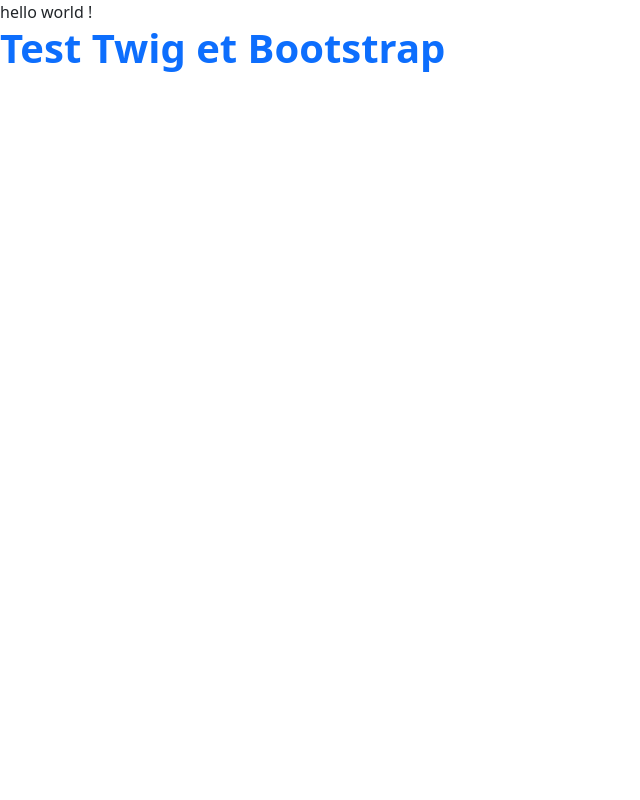
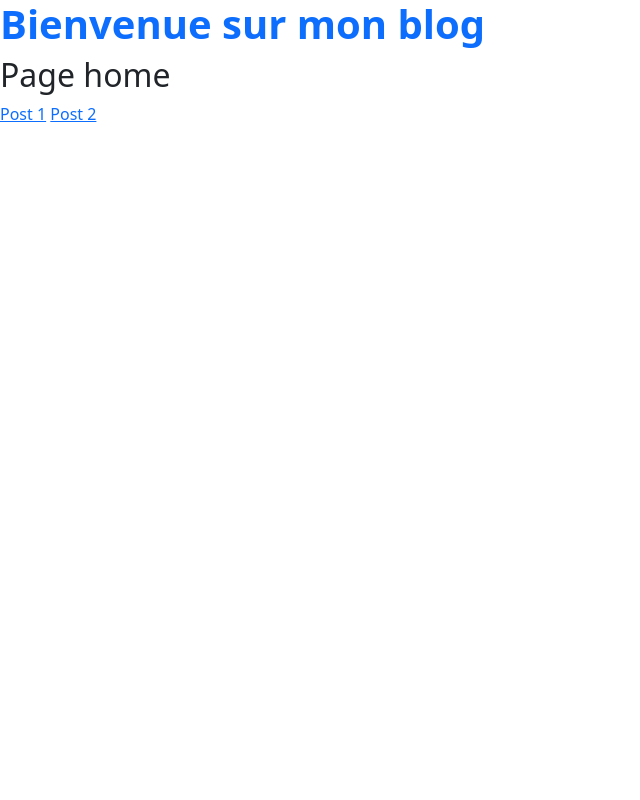
Before and after one commit to Marine-Sanson/ocprojet5, a PHP site: page /ocprojet5/ in a window 1280 px wide. Shown: the whole page, without its empty margins (0-640 px from the left). Run offline with PHP 8.4, Linux system fonts and the light colour scheme.

Commit message:
[router] with router and a few files to test it #6

```diff
--- a/index.php
+++ b/index.php
@@ -1,16 +1,7 @@
 <?php
 
     require 'vendor/autoload.php';
-    use App\Demo\Demo;
+    use App\services\Router;
 
-    $test = new Demo();
-    echo $test->getDemo();
-
-    $loader = new \Twig\Loader\FilesystemLoader('templates');
-    $twig = new \Twig\Environment(
-        $loader, [
-        'cache' => false,
-        ]
-    );
-
-    echo $twig->render('index.html');
+    $router = new Router();
+    $router->route();
--- a/src/Demo/Demo.php
+++ /dev/null
@@ -1,25 +0,0 @@
-<?php
-/**
- * This file is part of ocproject5
- *
- * It's only a temporary file for test
- */
-
-namespace App\Demo;
-
-/**
- * Demo class to test
- *
- * @author marine <marine_sanson@yahoo.fr>
- */
-class Demo
-{
-    public function __construct()
-    {
-
-    }
-    public function getDemo()
-    {
-        return "hello world ! ";
-    }
-}
--- /dev/null
+++ b/src/services/Router.php
@@ -0,0 +1,35 @@
+<?php
+namespace App\services;
+
+class Router {
+
+      public function parseRoute()
+      {
+            $route = [];
+            if (isset($_GET["route"]))
+            {
+                  $routeParam = explode("/", $_GET["route"]);
+                  $route["route"] = $routeParam[0];
+            } else
+            {
+                  $route["route"] = "home";
+            }
+
+            if (isset($routeParam) && count($routeParam) === 2)
+            {
+                  $id = $routeParam["1"];
+            } else {
+                  $id = null;
+            }
+
+            $route["param"] = $id;
+            return $route;
+      }
+
+      public function route()
+      {
+            $route = $this->parseRoute();
+
+            require "templates/layout.phtml";
+      }
+}
--- /dev/null
+++ b/templates/404.phtml
@@ -0,0 +1,3 @@
+<h2>Page 404</h2>
+
+<p><a href="http://localhost/exercicesgrafikart/home">Home</a></p>
--- /dev/null
+++ b/templates/home.phtml
@@ -0,0 +1,4 @@
+      <h2>Page home</h2>
+
+      <a href="http://localhost/ocprojet5/posts/1">Post 1</a>
+      <a href="http://localhost/ocprojet5/posts/2">Post 2</a>
--- a/templates/index.html
+++ /dev/null
@@ -1,13 +0,0 @@
-<!doctype html>
-<html lang="en">
-    <head>
-    <meta charset="utf-8">
-    <meta name="viewport" content="width=device-width, initial-scale=1">
-    <title>Tests</title>
-    <link href="https://cdn.jsdelivr.net/npm/bootstrap@5.3.1/dist/css/bootstrap.min.css" rel="stylesheet" integrity="sha384-4bw+/aepP/YC94hEpVNVgiZdgIC5+VKNBQNGCHeKRQN+PtmoHDEXuppvnDJzQIu9" crossorigin="anonymous">
-    </head>
-    <body>
-        <h1 class="text-primary fw-bold">Test Twig et Bootstrap</h1>
-        <script src="https://cdn.jsdelivr.net/npm/bootstrap@5.3.1/dist/js/bootstrap.bundle.min.js" integrity="sha384-HwwvtgBNo3bZJJLYd8oVXjrBZt8cqVSpeBNS5n7C8IVInixGAoxmnlMuBnhbgrkm" crossorigin="anonymous"></script>
-    </body>
-</html>
--- /dev/null
+++ b/templates/layout.phtml
@@ -0,0 +1,39 @@
+<!doctype html>
+<html lang="en">
+    <head>
+    <meta charset="utf-8">
+    <meta name="viewport" content="width=device-width, initial-scale=1">
+    <title>Tests</title>
+    <link href="style.css" rel="stylesheet" />
+    <link href="https://cdn.jsdelivr.net/npm/bootstrap@5.3.1/dist/css/bootstrap.min.css" rel="stylesheet" integrity="sha384-4bw+/aepP/YC94hEpVNVgiZdgIC5+VKNBQNGCHeKRQN+PtmoHDEXuppvnDJzQIu9" crossorigin="anonymous">
+    </head>
+    <body>
+        <h1 class="text-primary fw-bold">Bienvenue sur mon blog</h1>
+
+        <?php
+
+            $loader = new \Twig\Loader\FilesystemLoader('templates');
+            $twig = new \Twig\Environment(
+                $loader, [
+                'cache' => false,
+            ]
+            );
+
+            if ($route["route"] === "home")
+            {
+                echo $twig->render('home.phtml');
+            }
+            else if ($route["route"] === "posts")
+            {
+                $id = $route["param"];
+                echo $twig->render('posts.phtml', ['id' => $id]);
+            }
+            else
+            {
+                echo $twig->render('404.phtml');
+            }
+        ?>
+
+        <script src="https://cdn.jsdelivr.net/npm/bootstrap@5.3.1/dist/js/bootstrap.bundle.min.js" integrity="sha384-HwwvtgBNo3bZJJLYd8oVXjrBZt8cqVSpeBNS5n7C8IVInixGAoxmnlMuBnhbgrkm" crossorigin="anonymous"></script>
+    </body>
+</html>
--- /dev/null
+++ b/templates/posts.phtml
@@ -0,0 +1,4 @@
+<h2>Page Posts</h2>
+
+<p> Post avec l'id numéro : {{ id }}</p>
+<p><a href="http://localhost/ocprojet5/">Home</a></p>
```
Also changed, not shown: .htaccess (added).
